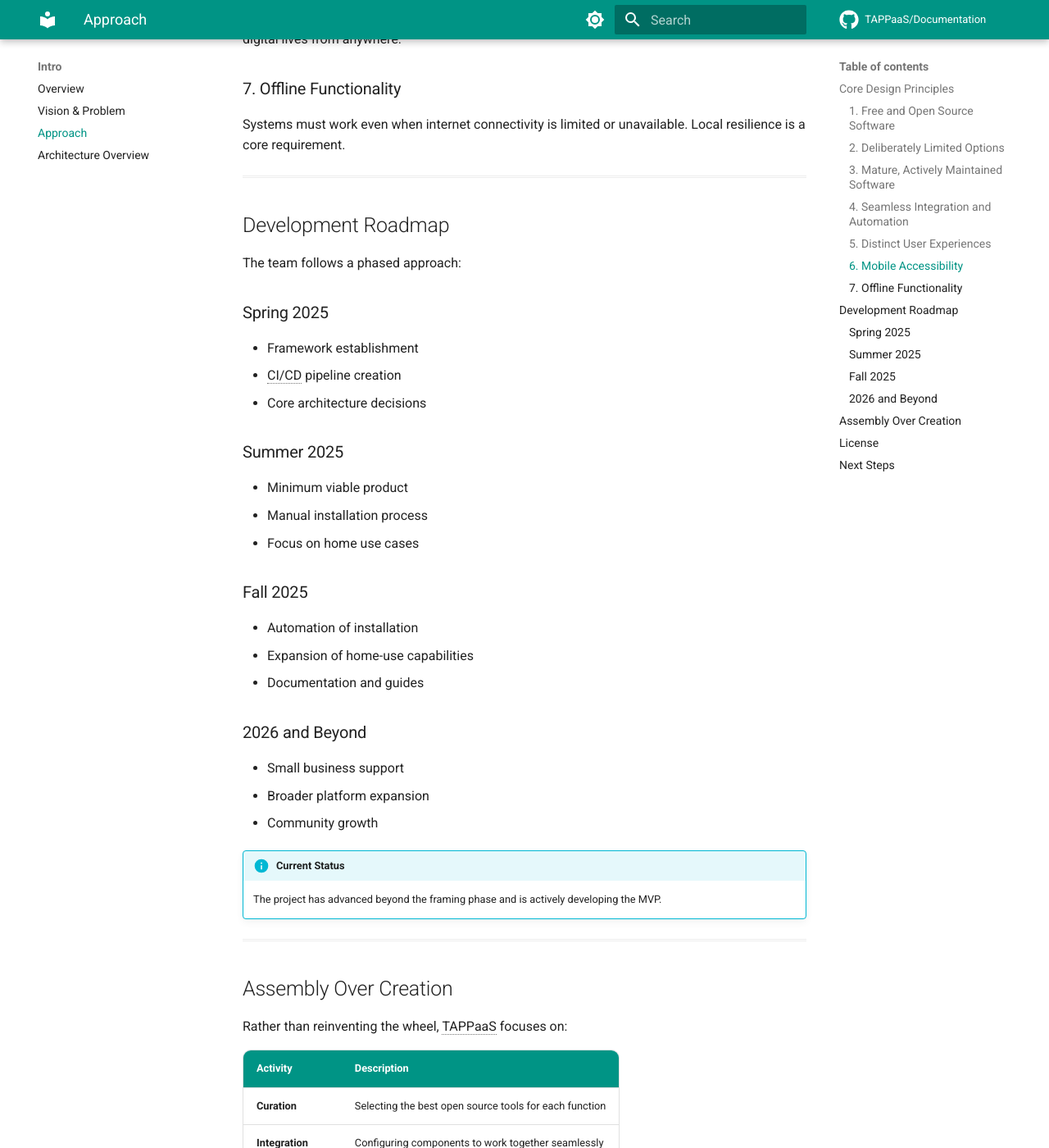
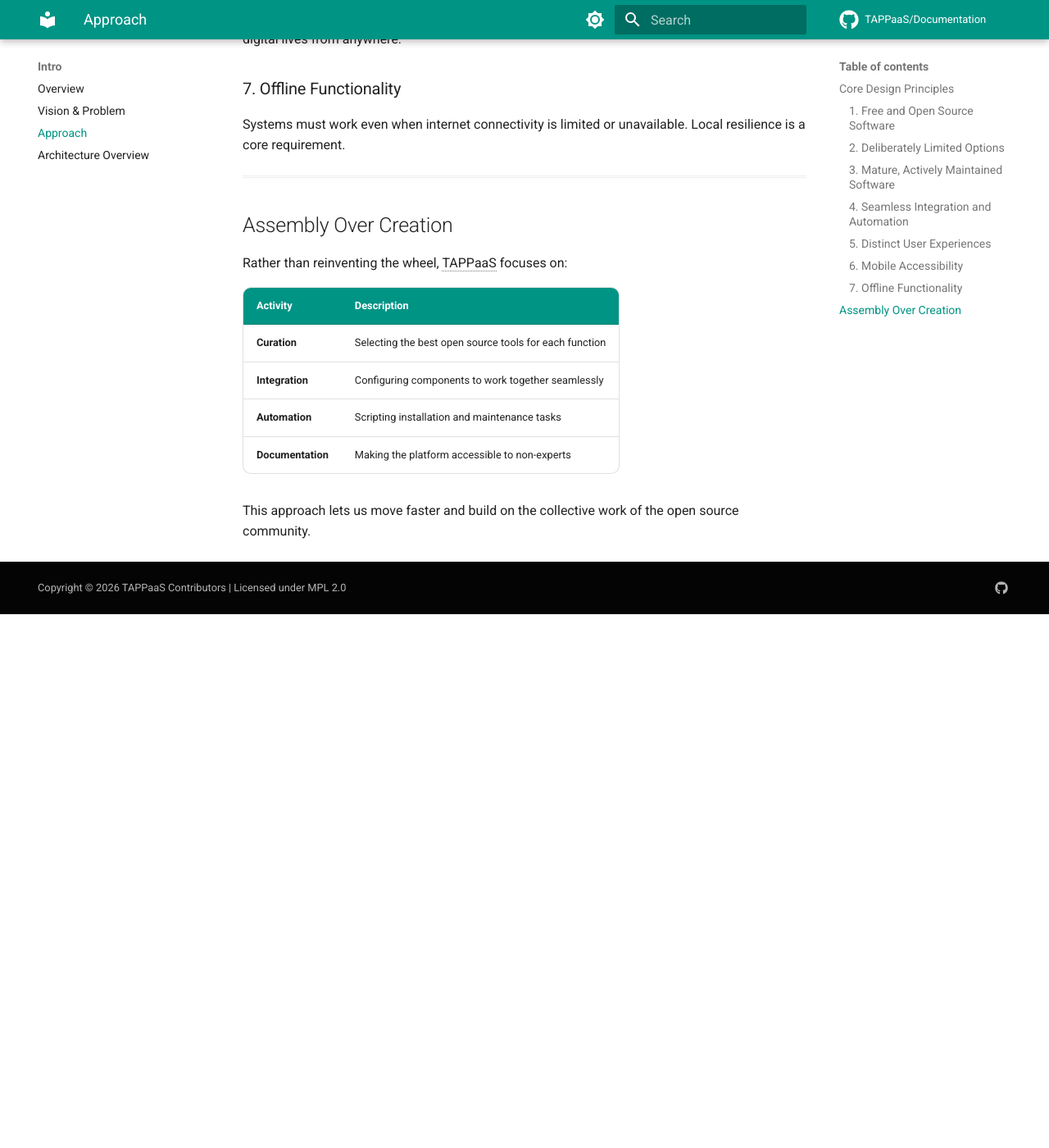
Before and after one commit to TAPPaaS/Documentation, an MkDocs documentation site: the page built from docs/intro/approach.md, in a window 1280 px wide and 1400 px high, scrolled down 1279 px. Shown: the whole window at 82% size. Built offline with MkDocs 1.6.1 and Material for MkDocs 9.7.7, drawn with Linux system fonts in a browser that asks for light colours; comment, search, counter and statistics services are not loaded; after the commit the page ends 2028 px from its top, so only the background shows below that; some of the changed text lies outside the part shown.

Commit message:
Move Roadmap to top-level nav, clean up Approach page
Changes:
- Create new Roadmap top-level menu with roadmap content
- Replace Community nav section with Roadmap
- Remove Development Roadmap section from Approach page
- Remove License section from Approach page
- Remove Next Steps section from Approach page

🤖 Generated with [Claude Code](https://claude.com/claude-code)

Co-Authored-By: Claude Opus 4.5 <noreply@anthropic.com>

```diff
--- a/docs/intro/approach.md
+++ b/docs/intro/approach.md
@@ -48,39 +48,6 @@ Systems must work even when internet connectivity is limited or unavailable. Loc
 
 ---
 
-## Development Roadmap
-
-The team follows a phased approach:
-
-### Spring 2025
-
-- Framework establishment
-- CI/CD pipeline creation
-- Core architecture decisions
-
-### Summer 2025
-
-- Minimum viable product
-- Manual installation process
-- Focus on home use cases
-
-### Fall 2025
-
-- Automation of installation
-- Expansion of home-use capabilities
-- Documentation and guides
-
-### 2026 and Beyond
-
-- Small business support
-- Broader platform expansion
-- Community growth
-
-!!!info "Current Status"
-    The project has advanced beyond the framing phase and is actively developing the MVP.
-
----
-
 ## Assembly Over Creation
 
 Rather than reinventing the wheel, TAPPaaS focuses on:
@@ -93,26 +60,3 @@ Rather than reinventing the wheel, TAPPaaS focuses on:
 | **Documentation** | Making the platform accessible to non-experts |
 
 This approach lets us move faster and build on the collective work of the open source community.
-
----
-
-## License
-
-TAPPaaS is licensed under the **Mozilla Public License 2.0** (MPL-2.0).
-
-This license:
-
-- Allows commercial use
-- Requires sharing modifications to MPL-licensed files
-- Permits combining with proprietary code
-- Protects contributor patents
-
-See the [License page](../about/license.md) for full details.
-
----
-
-## Next Steps
-
-- [Vision & Problem](vision.md) - Understand what problems we're solving
-- [Architecture Overview](architecture.md) - See how the platform is structured
-- [Installation Guide](../installation/index.md) - Get started with TAPPaaS
--- a/mkdocs.yml
+++ b/mkdocs.yml
@@ -206,14 +206,7 @@ nav:
     #   - Monitoring: docs/operations/monitoring.md
     #   - Troubleshooting: docs/operations/troubleshooting.md
 
-  - Community:
-    - Overview: community/index.md
-    - Contributing: community/contributing.md
-    - Code of Conduct: community/code-of-conduct.md
-    - FAQ: community/faq.md
-    - Support: community/support.md
-    # - Development Guide: community/development.md
-    # - Documentation Guide: community/documentation.md
+  - Roadmap: roadmap/index.md
 
   - About:
     - About TAPPaaS: about/index.md
```
Also changed, not shown: docs/roadmap/index.md (added, +45 -0 lines).
